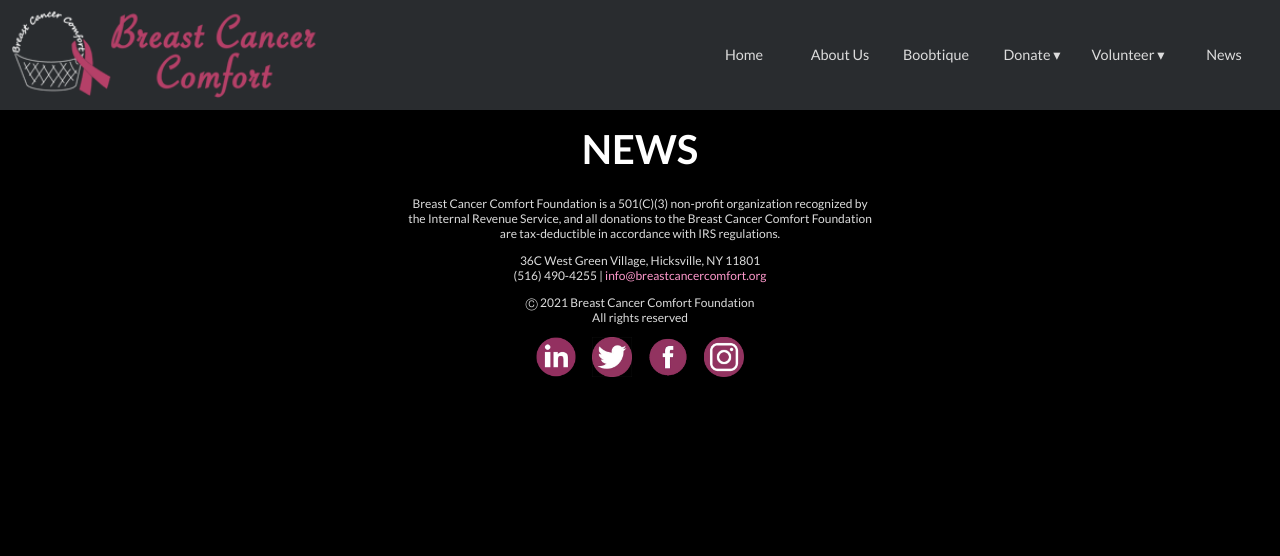
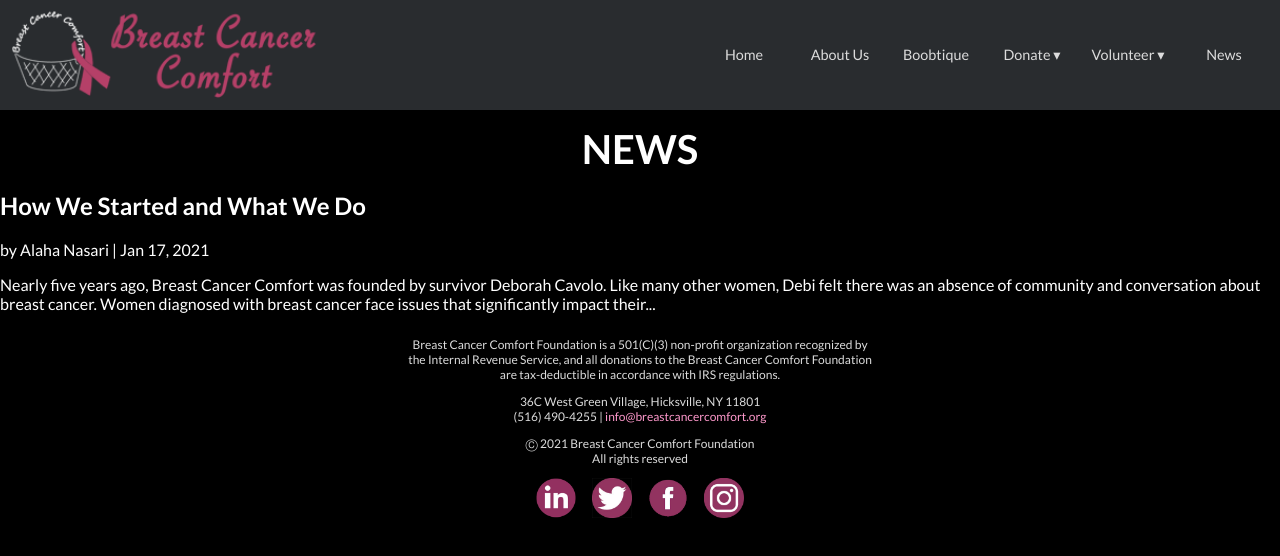
Before and after one commit to vishalicious213/bcc-v2, a Next.js app: page /news in a window 1280 px wide. Shown: the top 556 px of the page. Built offline with nearby package versions, Linux system fonts and the light colour scheme.

Commit message:
News: adding list of news/blog posts

```diff
--- a/pages/news.js
+++ b/pages/news.js
@@ -2,6 +2,11 @@ import Head from 'next/head'
 import Nav from '../components/nav'
 import Footer from '../components/footer'
 import styles from '../styles/Home.module.css'
+
+const posts = [
+  {id: '001', date: 'Jan 17, 2021', url: '', title: 'How We Started and What We Do', author: 'Alaha Nasari', excerpt: 'Nearly five years ago, Breast Cancer Comfort was founded by survivor Deborah Cavolo. Like many other women, Debi felt there was an absence of community and conversation about breast cancer. Women diagnosed with breast cancer face issues that significantly impact their...'},
+  // {date: '', url: '', title: '', author: '', excerpt: ''},
+]
 
 export default function News() {
   return (
@@ -17,8 +22,25 @@ export default function News() {
 
         <main className={styles.main}>
             <h1 className={styles.title}>NEWS</h1>
+
+            {posts.map(post =>
+              <div key={post.id} className='post'>
+                <h2>{post.title}</h2>
+                <p>by {post.author} | {post.date}</p>
+                <p>{post.excerpt}</p>
+
+              </div>
+            )}
         </main>
         <Footer />
+
+        <style jsx>
+          {`
+          .post {
+            color: white;
+          }
+          `}
+        </style>
     </div>
   )
 }
```
